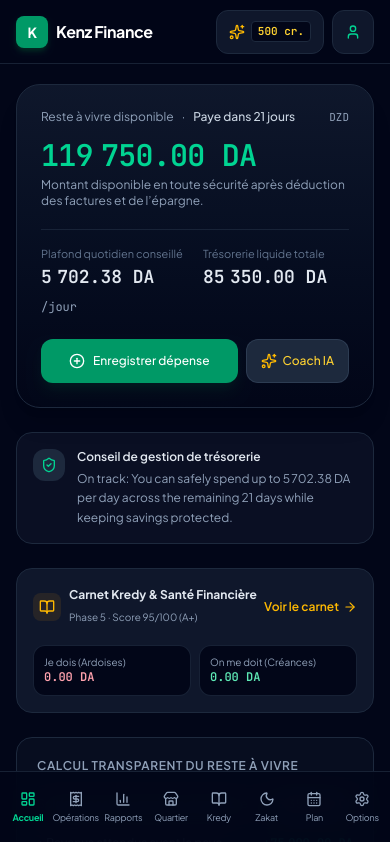
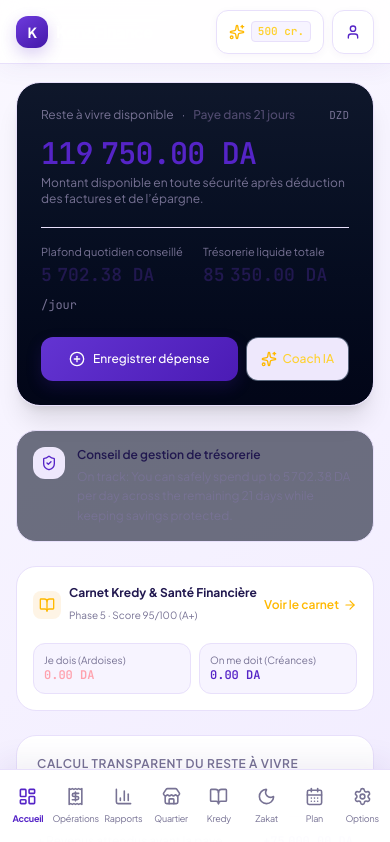
Before and after one commit to titouhalloub/kenz, a React (Vite) app: page / in a window 390 px wide. Shown: the top 842 px of the page. Built offline with nearby package versions, Linux system fonts and the light colour scheme; no server answers.

Commit message:
Apply Kenz lavender visual design system

```diff
--- a/src/index.css
+++ b/src/index.css
@@ -1,25 +1,115 @@
 @import "tailwindcss";
 
+:root {
+  color-scheme: light;
+  --kenz-ink: #21184f;
+  --kenz-muted: #777294;
+  --kenz-purple: #5524c7;
+  --kenz-purple-dark: #4017a5;
+  --kenz-lavender: #f4f0ff;
+  --kenz-line: #e8e0fb;
+  --kenz-green: #18b98a;
+}
+
 @layer base {
+  * { -webkit-tap-highlight-color: transparent; }
+  html { min-height: 100%; background: #f5f1ff; }
   body {
+    min-height: 100vh;
+    margin: 0;
+    color: var(--kenz-ink);
+    background: linear-gradient(145deg, #faf8ff 0%, #f2edff 52%, #eee8ff 100%);
     font-family: 'Plus Jakarta Sans', -apple-system, BlinkMacSystemFont, 'Segoe UI', Roboto, sans-serif;
     -webkit-font-smoothing: antialiased;
     -moz-osx-font-smoothing: grayscale;
   }
-
-  /* Support RTL smoothly when Arabic is selected */
-  [dir="rtl"] {
-    text-align: right;
-  }
+  button, input, select, textarea { font: inherit; }
+  button { touch-action: manipulation; }
+  [dir="rtl"] { text-align: right; }
 }
 
-.font-mono-numbers {
-  font-family: 'JetBrains Mono', monospace;
-  font-variant-numeric: tabular-nums;
+.font-mono-numbers { font-family: 'JetBrains Mono', monospace; font-variant-numeric: tabular-nums; }
+
+/* Kenz lavender design system: remap the existing component palette without
+   changing financial logic, stored data, or feature behavior. */
+[class~="bg-slate-950"] { background-color: #f7f4ff !important; }
+[class~="bg-slate-950/80"], [class~="bg-slate-950/90"] { background-color: rgb(247 244 255 / .94) !important; }
+[class~="bg-slate-900"], [class~="bg-slate-900/80"], [class~="bg-slate-900/40"] { background-color: #fff !important; }
+[class~="bg-slate-800"], [class~="bg-slate-800/80"] { background-color: #eee8fc !important; }
+[class~="bg-slate-800/30"] { background-color: #f8f5ff !important; }
+[class~="border-slate-800"], [class~="border-slate-800/80"], [class~="border-slate-700"] { border-color: var(--kenz-line) !important; }
+[class~="divide-slate-800/80"] > :not([hidden]) ~ :not([hidden]) { border-color: var(--kenz-line) !important; }
+[class~="text-white"] { color: #fff !important; }
+[class~="text-slate-100"], [class~="text-slate-200"] { color: var(--kenz-ink) !important; }
+[class~="text-slate-300"] { color: #514b70 !important; }
+[class~="text-slate-400"], [class~="text-slate-500"] { color: var(--kenz-muted) !important; }
+[class~="text-emerald-300"], [class~="text-emerald-400"] { color: var(--kenz-purple) !important; }
+[class~="text-emerald-500"] { color: var(--kenz-purple-dark) !important; }
+[class~="bg-emerald-600"], [class~="bg-emerald-500"] { background-color: var(--kenz-purple) !important; }
+[class~="hover:bg-emerald-500"]:hover, [class~="hover:bg-emerald-500"]:active { background-color: var(--kenz-purple-dark) !important; }
+[class~="border-emerald-500"], [class~="border-emerald-800/70"] { border-color: #cbb9f5 !important; }
+[class~="focus:border-emerald-500"]:focus { border-color: #8a63e8 !important; }
+[class~="selection:bg-emerald-500"] { --tw-selection-bg: var(--kenz-purple); }
+
+/* Shell, cards, fields and navigation */
+#root > div { min-height: 100dvh; background: transparent !important; color: var(--kenz-ink) !important; }
+#root header {
+  background: rgb(255 255 255 / .88) !important;
+  border-color: var(--kenz-line) !important;
+  box-shadow: 0 4px 24px rgb(74 43 145 / .06);
+  color: var(--kenz-ink);
 }
+#root header button:first-child span:first-child {
+  background: linear-gradient(145deg, #6e3bdd, #4318a9) !important;
+  border-radius: 12px;
+  box-shadow: 0 6px 16px rgb(85 36 199 / .22) !important;
+}
+#root main { max-width: 1180px; padding-top: 24px; padding-bottom: 110px; }
+#root main article, #root main section,
+#root main [class*="rounded-2xl"][class*="border"] {
+  border-color: var(--kenz-line);
+}
+#root main input, #root main select, #root main textarea,
+#root input, #root select, #root textarea {
+  color: var(--kenz-ink);
+  background-color: #fff;
+  border-color: var(--kenz-line);
+}
+#root input::placeholder, #root textarea::placeholder { color: #a29bbd; }
+#root nav[aria-label="Navigation principale"] {
+  background: rgb(255 255 255 / .96) !important;
+  border-color: var(--kenz-line) !important;
+  box-shadow: 0 -8px 28px rgb(69 42 130 / .08);
+  padding-bottom: max(.35rem, env(safe-area-inset-bottom));
+}
+#root nav[aria-label="Navigation principale"] button { min-width: 0; gap: 2px; }
+#root nav[aria-label="Navigation principale"] svg { width: 19px; height: 19px; }
+#root nav[aria-label="Navigation principale"] span { font-size: 9px; }
 
+/* Primary actions use the reference purple; semantic income/success colors remain green. */
+#root button[class*="bg-emerald-600"],
+#root button[class*="bg-emerald-500"] {
+  background: linear-gradient(135deg, #6334d2, #4b1bb5) !important;
+  box-shadow: 0 6px 16px rgb(85 36 199 / .18);
+}
+#root button[class*="bg-slate-900"] { box-shadow: 0 2px 8px rgb(64 38 120 / .04); }
+#root main h1 { letter-spacing: -.025em; }
+#root main .rounded-2xl { border-radius: 20px; }
 
-/* Locale-aware layout and native controls */
+/* Transaction rows: keep descriptions, metadata and amounts readable on phones. */
+.kenz-transaction-row { display: flex; align-items: center; justify-content: space-between; gap: 12px; padding: 16px; }
+.kenz-transaction-main { display: flex; align-items: center; gap: 12px; min-width: 0; flex: 1 1 auto; }
+.kenz-transaction-copy { min-width: 0; flex: 1 1 auto; }
+.kenz-transaction-title { display: block; overflow-wrap: anywhere; line-height: 1.4; }
+.kenz-transaction-meta { display: flex; flex-wrap: wrap; gap: 4px 7px; line-height: 1.45; }
+.kenz-transaction-amount { display: flex; align-items: center; gap: 6px; flex: 0 0 auto; white-space: nowrap; }
+@media (max-width: 520px) {
+  #root main { padding-left: 16px; padding-right: 16px; padding-top: 18px; }
+  .kenz-transaction-row { align-items: flex-start; gap: 8px; padding: 14px 12px; }
+  .kenz-transaction-main { gap: 9px; }
+  .kenz-transaction-amount { flex-direction: column; align-items: flex-end; gap: 0; font-size: 12px; }
+  .kenz-transaction-meta { font-size: 10px; }
+}
 html[dir="rtl"] { direction: rtl; }
 html[dir="rtl"] body { text-align: right; }
 [dir="rtl"] input, [dir="rtl"] textarea, [dir="rtl"] select { text-align: right; }
```
